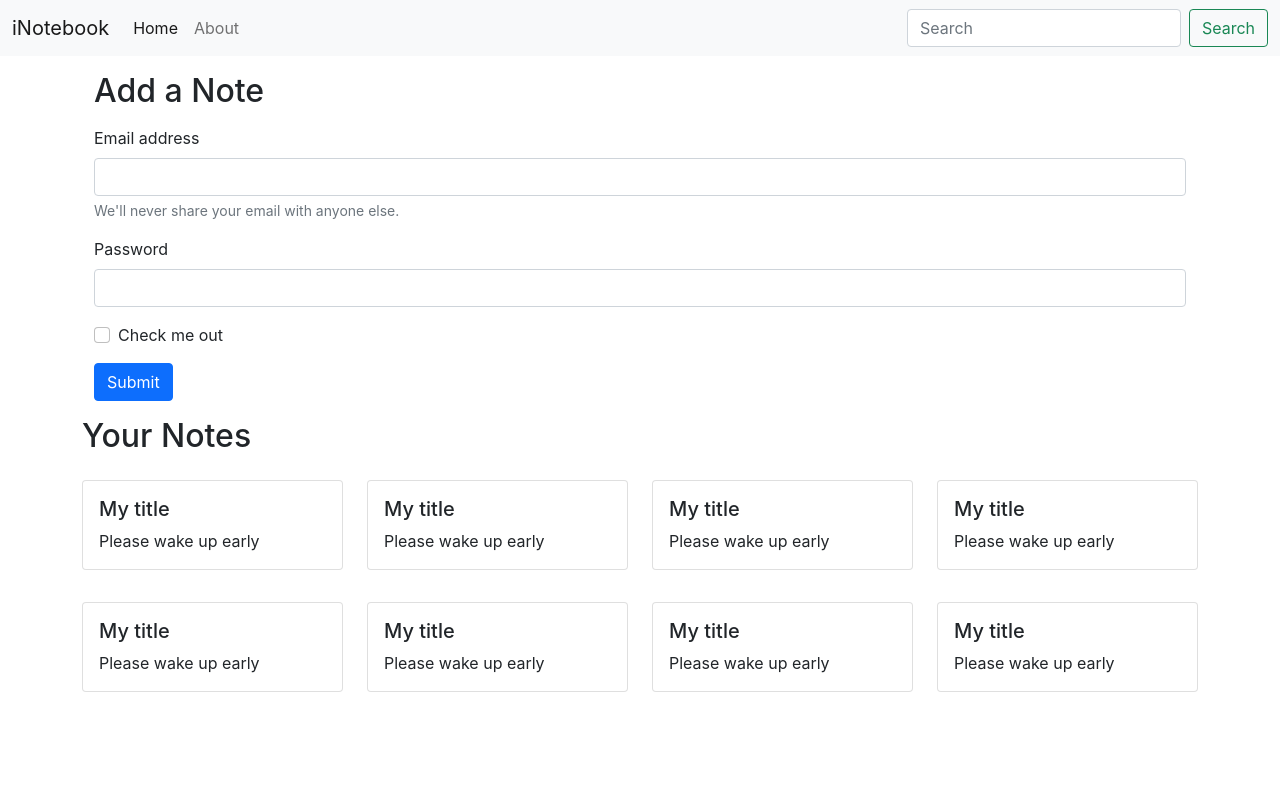
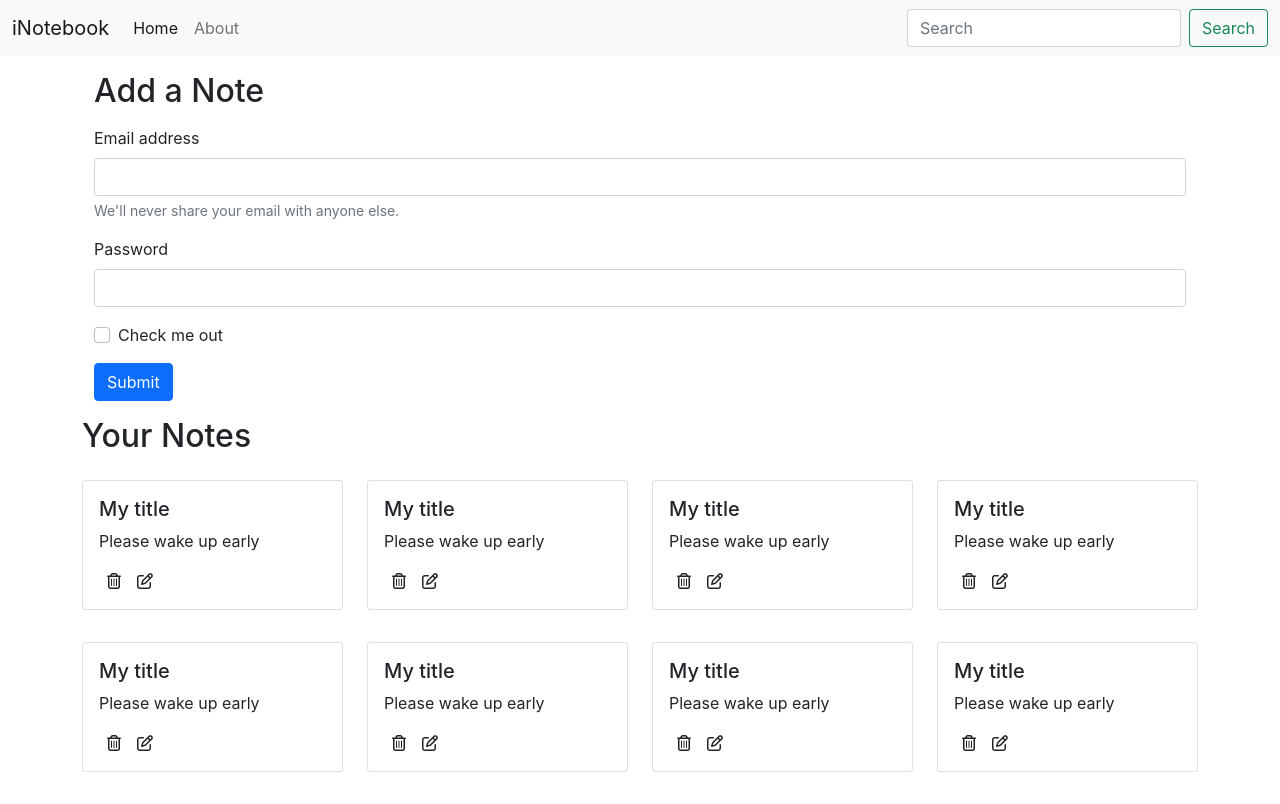
Before and after one commit to bhawana2001/iNotebook, a React (Create React App) app: page / in a window 1280 px wide. Built offline with nearby package versions, Linux system fonts and the light colour scheme.

Commit message:
import and add font icons

```diff
--- a/public/index.html
+++ b/public/index.html
@@ -19,6 +19,7 @@
 <body>
   <noscript>You need to enable JavaScript to run this app.</noscript>
   <div id="root"></div>
+  <script src="https://kit.fontawesome.com/400cb653ee.js" crossorigin="anonymous"></script>
   <!-- Option 1: Bootstrap Bundle with Popper -->
   <script src="https://cdn.jsdelivr.net/npm/bootstrap@5.1.3/dist/js/bootstrap.bundle.min.js"
     integrity="sha384-ka7Sk0Gln4gmtz2MlQnikT1wXgYsOg+OMhuP+IlRH9sENBO0LRn5q+8nbTov4+1p"
--- a/src/components/Home.js
+++ b/src/components/Home.js
@@ -9,22 +9,22 @@ export const Home = () => {
                 <h2>Add a Note</h2>
                 <form className="my-3">
                     <div className="mb-3">
-                        <label for="exampleInputEmail1" className="form-label">Email address</label>
+                        <label htmlFor="exampleInputEmail1" className="form-label">Email address</label>
                         <input type="email" className="form-control" id="exampleInputEmail1" aria-describedby="emailHelp" />
                         <div id="emailHelp" className="form-text">We'll never share your email with anyone else.</div>
                     </div>
                     <div className="mb-3">
-                        <label for="exampleInputPassword1" className="form-label">Password</label>
+                        <label htmlFor="exampleInputPassword1" className="form-label">Password</label>
                         <input type="password" className="form-control" id="exampleInputPassword1" />
                     </div>
                     <div className="mb-3 form-check">
                         <input type="checkbox" className="form-check-input" id="exampleCheck1" />
-                        <label className="form-check-label" for="exampleCheck1">Check me out</label>
+                        <label className="form-check-label" htmlFor="exampleCheck1">Check me out</label>
                     </div>
                     <button type="submit" className="btn btn-primary">Submit</button>
                 </form>
             </div>
-            <Notes/>
+            <Notes />
         </div>
     )
 }
--- a/src/components/NoteItem.js
+++ b/src/components/NoteItem.js
@@ -8,6 +8,8 @@ const NoteItem = (props) => {
                 <div className="card-body">
                     <h5 className="card-title">  {note.title}</h5>
                     <p className="card-text">{note.description}</p>
+                    <i className="far fa-trash-alt mx-2"></i>
+                    <i className="far fa-edit mx-2"></i>
                 </div>
             </div>
         </div>
--- a/src/components/Notes.js
+++ b/src/components/Notes.js
@@ -9,7 +9,7 @@ const Notes = () => {
         <div className="row my-3">
             <h2>Your Notes</h2>
             {notes.map((note) => {
-                return <NoteItem note={note} />
+                return <NoteItem key={note._id} note={note} />
             })}
         </div>
     )
--- a/src/context/notes/NoteState.js
+++ b/src/context/notes/NoteState.js
@@ -31,7 +31,7 @@ const NoteState = (props) => {
             "__v": 0
         },
         {
-            "_id": "616f848ceade5f192667ea89",
+            "_id": "616f848ceade5f192667ea8rf9",
             "user": "616e4495aa7d6297aaf40b01",
             "title": "My title",
             "description": "Please wake up early",
@@ -40,7 +40,7 @@ const NoteState = (props) => {
             "__v": 0
         },
         {
-            "_id": "616f848ceade5f192667ea89",
+            "_id": "616f848ceade5f192667era89",
             "user": "616e4495aa7d6297aaf40b01",
             "title": "My title",
             "description": "Please wake up early",
@@ -49,7 +49,7 @@ const NoteState = (props) => {
             "__v": 0
         },
         {
-            "_id": "616f848ceade5f192667ea89",
+            "_id": "616f848ceade5f19e2667ea89",
             "user": "616e4495aa7d6297aaf40b01",
             "title": "My title",
             "description": "Please wake up early",
@@ -58,7 +58,7 @@ const NoteState = (props) => {
             "__v": 0
         },
         {
-            "_id": "616f848ceade5f192667ea89",
+            "_id": "616f848ceade45f192667ea89",
             "user": "616e4495aa7d6297aaf40b01",
             "title": "My title",
             "description": "Please wake up early",
@@ -67,7 +67,7 @@ const NoteState = (props) => {
             "__v": 0
         },
         {
-            "_id": "616f848ceade5f192667ea89",
+            "_id": "616f848ceadet5f192667ea89",
             "user": "616e4495aa7d6297aaf40b01",
             "title": "My title",
             "description": "Please wake up early",
@@ -78,7 +78,7 @@ const NoteState = (props) => {
     ]
     const [notes, setNotes] = useState(notesInitial)
     return (
-        <NoteContext.Provider value={{notes,setNotes}}>
+        <NoteContext.Provider value={{ notes, setNotes }}>
             {props.children}
         </NoteContext.Provider>
     )
--- a/src/index.css
+++ b/src/index.css
@@ -11,3 +11,7 @@ code {
   font-family: source-code-pro, Menlo, Monaco, Consolas, 'Courier New',
     monospace;
 }
+
+i{
+  cursor: pointer;
+}
```
